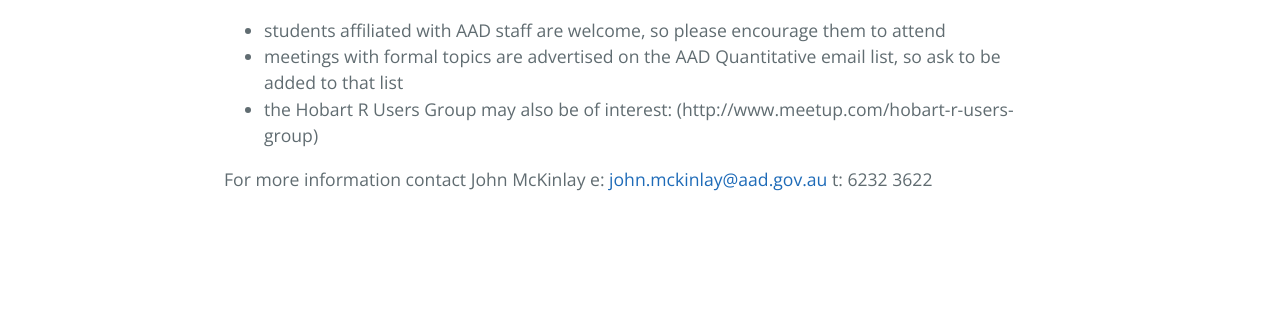
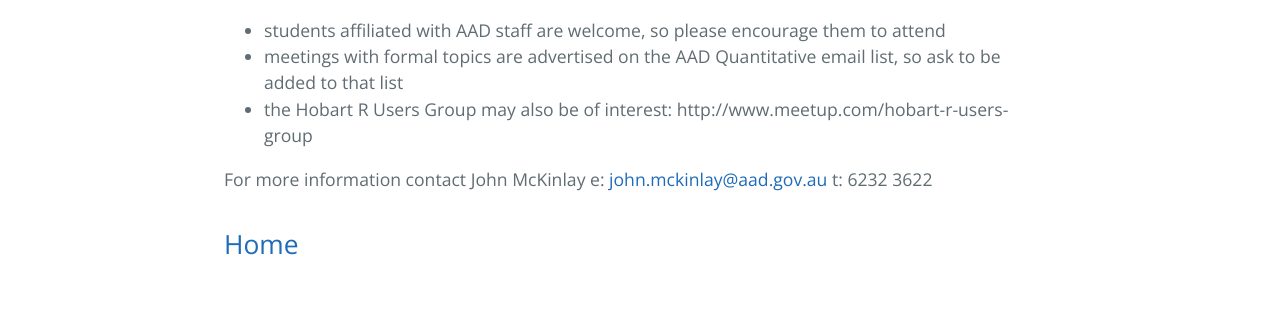
Before and after one commit to AustralianAntarcticDataCentre/GentleR, a Jekyll site: the page built from About/index.md, in a window 1280 px wide. Shown: the part 675-984 px from the top of the page. Built offline with Jekyll 4.4.1, drawn with Linux system fonts in a browser that asks for light colours; Markdown is read by kramdown in place of the engine named in the settings; before the commit the page ends 917 px from its top, so only the background shows below that.

Commit message:
Update About

```diff
--- a/About/index.md
+++ b/About/index.md
@@ -9,8 +9,10 @@
 GentleR is an R working group that gives users a chance to learn and practice their skills in the statistical language R on a frequent, ongoing basis. We meet 9-10:30am on Thursday each week in the AAD Science Tearoom. It is also a forum for discussing statistical problems - how to design experiments, collect data, and different approaches to the presentation and analysis of data - quite irrespective of the statistical software you might use. There are usually a couple of statisticians present, so approaches to particular problems can be varied and discussion lively. While solutions are couched in R, the theory, techniques, assumptions and pitfalls apply no matter what the software package.
 
 A few things to note:
-* students affiliated with AAD staff are welcome, so please encourage them to attend
-* meetings with formal topics are advertised on the AAD Quantitative email list, so ask to be added to that list
-* the Hobart R Users Group may also be of interest: (http://www.meetup.com/hobart-r-users-group)
+- students affiliated with AAD staff are welcome, so please encourage them to attend
+- meetings with formal topics are advertised on the AAD Quantitative email list, so ask to be added to that list
+- the Hobart R Users Group may also be of interest: http://www.meetup.com/hobart-r-users-group
 
 For more information contact John McKinlay e: <john.mckinlay@aad.gov.au> t: 6232 3622
+
+## [Home]()
```
